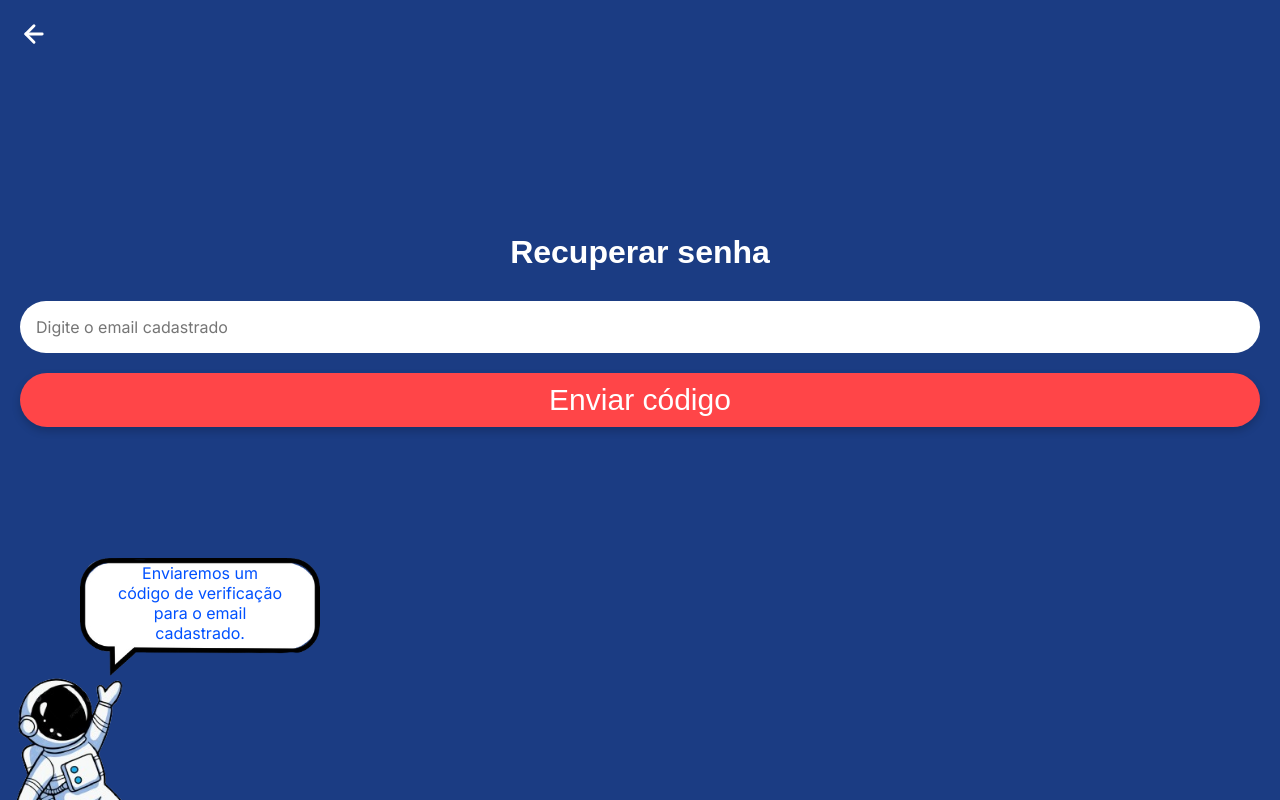
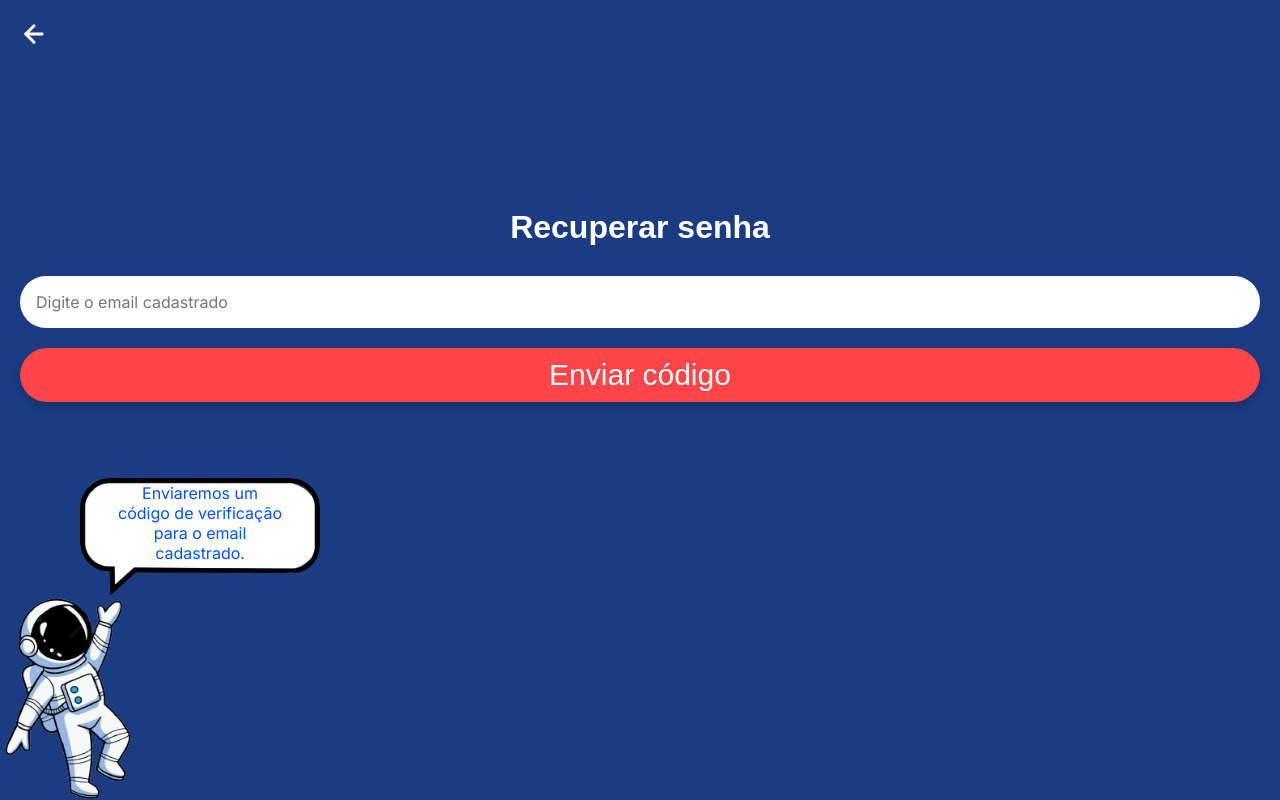
Before and after one commit to soaresravi/universo-neuroatipico, a React (Vite) app: page /esqueci-senha in a window 1280 px wide. Built offline with nearby package versions, Linux system fonts and the light colour scheme; no server answers; a web font is replaced by a local one.

Commit message:
fix positin THREE

```diff
--- a/src/pages/EsqueciSenha.jsx
+++ b/src/pages/EsqueciSenha.jsx
@@ -66,7 +66,7 @@ const EsqueciSenha = () => {
 
         container: {
             backgroundColor: '#1B3C83',
-            height: '110vh',
+            height: '100vh',
             width: '100vw',
             display: 'flex',
             flexDirection: 'column',
@@ -92,7 +92,7 @@ const EsqueciSenha = () => {
             textAlign: 'center',
             marginBottom: '30px',
             letterSpacing: '5%',
-            marginTop: '-200px'
+            marginTop: '-170px'
         },
 
         input: {
--- a/src/pages/VerificarCodigo.jsx
+++ b/src/pages/VerificarCodigo.jsx
@@ -102,7 +102,7 @@ const VerificarCodigo = () => {
             textAlign: 'center',
             marginBottom: '5px',
             letterSpacing: '8%',
-            marginTop: '-230px'
+            marginTop: '-180px'
         },
 
         subtitulo: {
```
